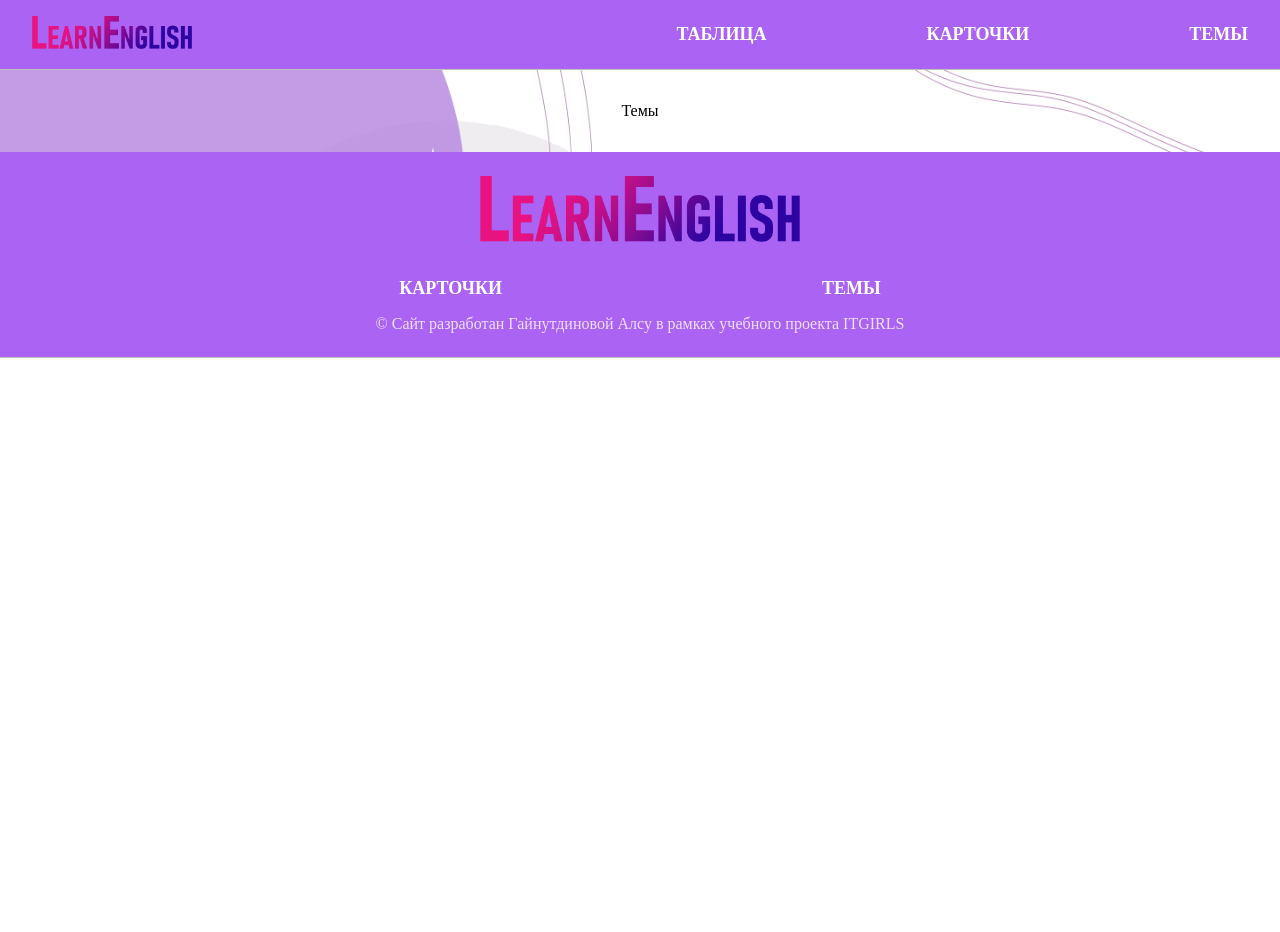
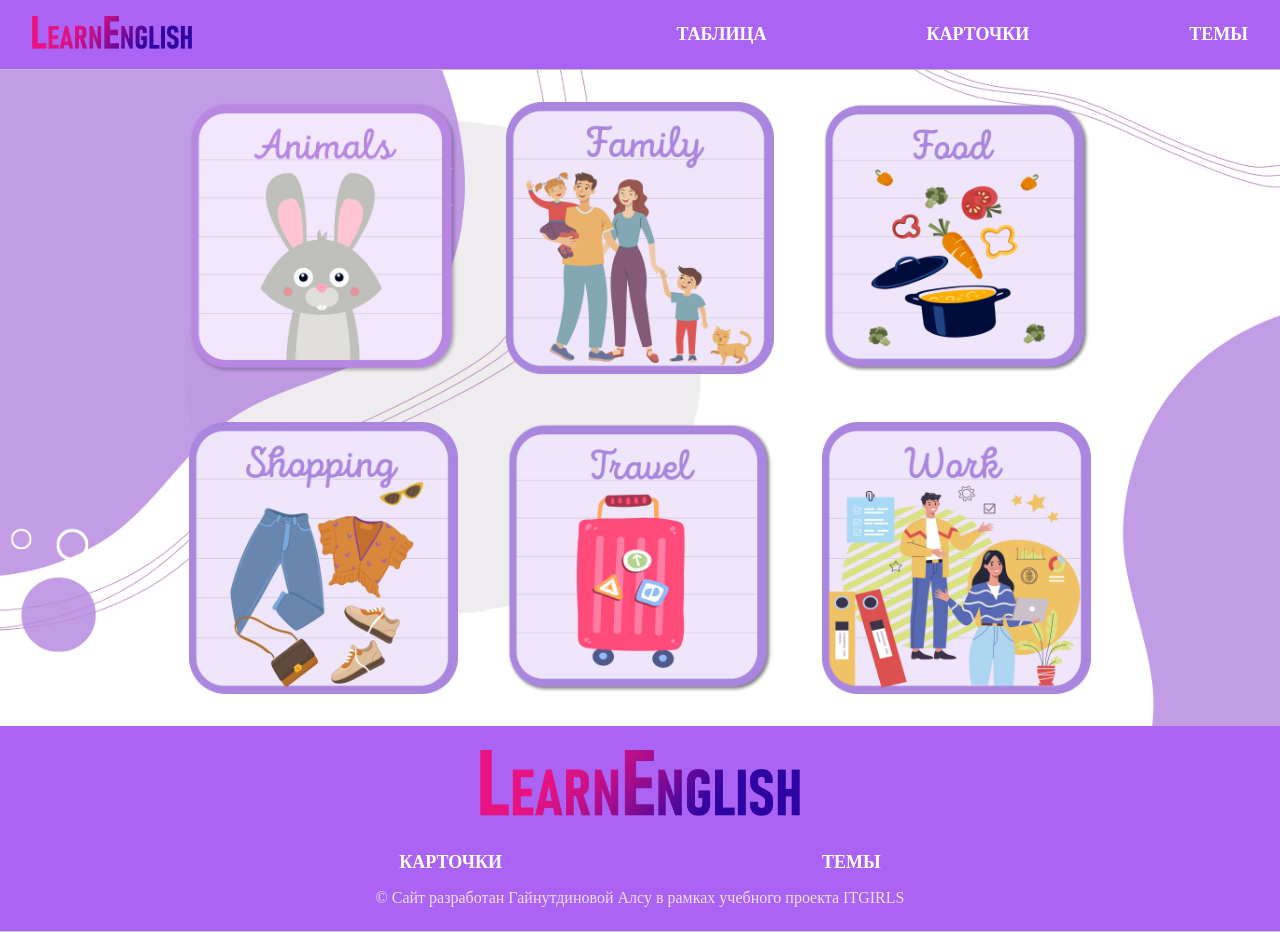
Before and after one commit to AlsuGai/learn-language, a React (Vite) app: page /learn-language/themes in a window 1280 px wide. Before the commit the page ends 800 px from the top, so only its background shows below. Built offline with nearby package versions, Linux system fonts and the light colour scheme.

Commit message:
add themes

```diff
--- a/src/Pages/Themes/Themes.jsx
+++ b/src/Pages/Themes/Themes.jsx
@@ -1,7 +1,20 @@
+import img_animal from "../../assets/images/cards words.png";
+import img_family from "../../assets/images/family.png";
+import img__food from "../../assets/images/food.png";
+import img_shop from "../../assets/images/shopping.png";
+import img_travel from "../../assets/images/travel.png";
+import img_work from "../../assets/images/work.png";
+import styles from "./Themes.module.scss"
+
 export default function Themes() {
     return (
-        <div>
-        Темы
+        <div className={styles.cards}>
+        <img src={img_animal} alt="животные" />
+        <img src={img_family} alt="семья" />
+        <img src={img__food} alt="еда" />
+        <img src={img_shop} alt="покупки" />
+        <img src={img_travel} alt="путешествие" />
+        <img src={img_work} alt="профессии" />
         </div>
     )
 }
--- /dev/null
+++ b/src/Pages/Themes/Themes.module.scss
@@ -0,0 +1,10 @@
+.cards {
+    display: grid;
+    grid-template: 1fr 1fr/1fr 1fr 1fr;
+    gap: 3rem;
+
+    img {
+        height: 17rem;
+        width: auto;
+    }
+}
```
Also changed, not shown: src/assets/images/animal.png (deleted), src/assets/images/cards words.png (added).
